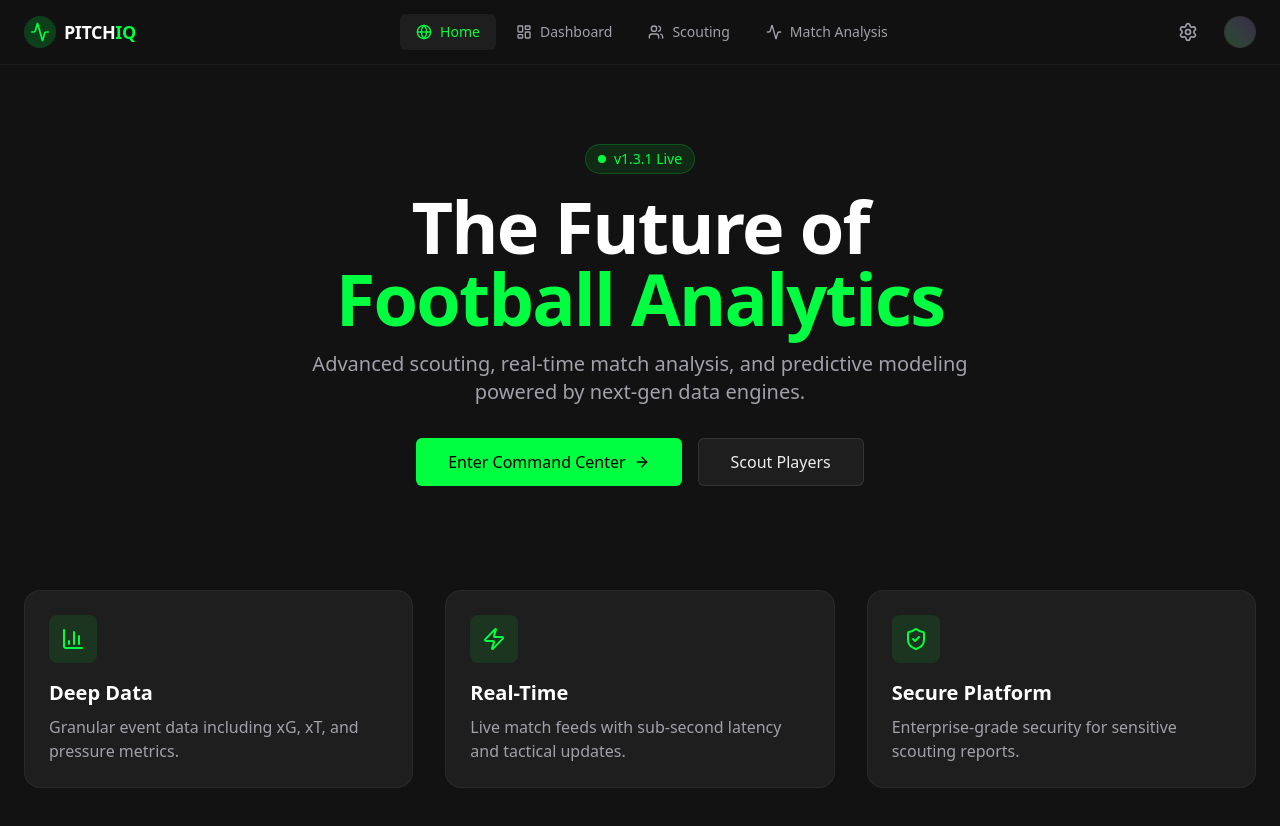
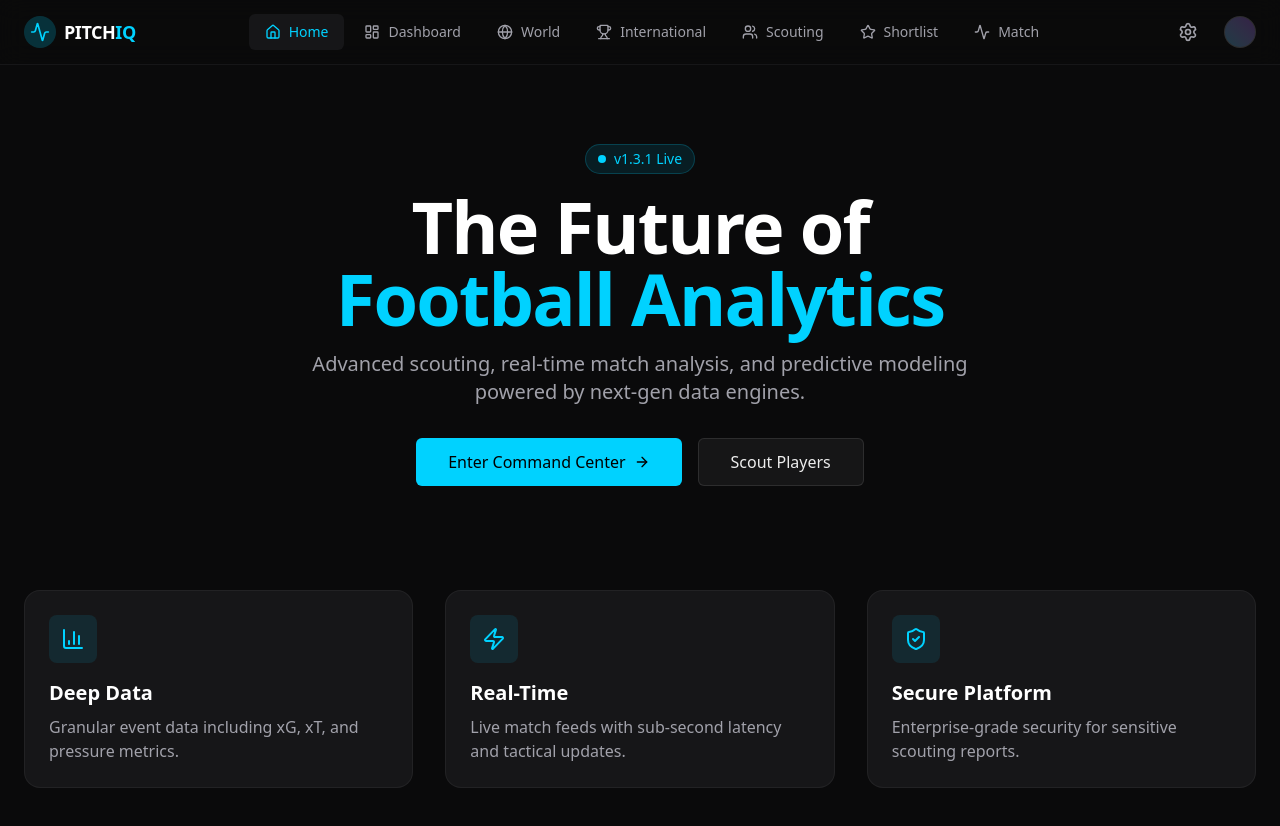
Before and after one commit to Samuele-Topi/football-analytics-platform, a Next.js app in the folder client/: page / in a window 1280 px wide. Shown: the top 826 px of the page. Built offline with nearby package versions, Linux system fonts and the light colour scheme.

Commit message:
style(client): shift to blue-cyan palette and fix navigation visibility (v1.3.5)

```diff
--- a/client/package.json
+++ b/client/package.json
@@ -1,6 +1,6 @@
 {
   "name": "client",
-  "version": "1.3.4",
+  "version": "1.3.5",
   "private": true,
   "scripts": {
     "dev": "next dev",
--- a/client/src/app/globals.css
+++ b/client/src/app/globals.css
@@ -2,23 +2,18 @@
 
 :root {
   /* Command Center Palette */
-  --background: #121212; /* Deep Charcoal */
+  --background: #0a0a0b;
   --foreground: #ededed;
-
-  --surface: #1E1E1E; /* Slate Gray */
-  --surface-hover: #2C2C2C;
-
-  --primary: #00FF41; /* Pitch Green */
+  --surface: #161618;
+  --surface-hover: #1c1c1f;
+  --primary: #00d2ff; /* Blue-blended Cyan */
   --primary-foreground: #000000;
-
-  --secondary: #FFB000; /* Warning Amber */
-  --secondary-foreground: #000000;
-
-  --danger: #FF3B30; /* Crimson */
-  --danger-foreground: #ffffff;
-
-  --muted: #2d2d2d;
+  --secondary: #3a86ff;
+  --danger: #ff3b30;
+  --muted: #888888;
   --muted-foreground: #a1a1aa;
+  --card: #161618;
+  --border: rgba(255, 255, 255, 0.1);
 }
 
 @theme inline {
--- a/client/src/components/layout/Navbar.tsx
+++ b/client/src/components/layout/Navbar.tsx
@@ -4,14 +4,17 @@ import Link from "next/link";
 import { usePathname } from "next/navigation";
 import { motion } from "framer-motion";
 import { cn } from "@/lib/utils";
-import { LayoutDashboard, Users, Activity, Settings, Globe } from "lucide-react";
+import { LayoutDashboard, Users, Activity, Settings, Globe, Star, Trophy, Home } from "lucide-react";
 import { Button } from "@/components/ui/button";
 
 const navItems = [
-  { name: "Home", href: "/", icon: Globe }, // Replaced LayoutDashboard with Home/Globe for root
+  { name: "Home", href: "/", icon: Home },
   { name: "Dashboard", href: "/dashboard", icon: LayoutDashboard },
+  { name: "World", href: "/world", icon: Globe },
+  { name: "International", href: "/competitions/international", icon: Trophy },
   { name: "Scouting", href: "/scouting", icon: Users },
-  { name: "Match Analysis", href: "/match", icon: Activity },
+  { name: "Shortlist", href: "/shortlist", icon: Star },
+  { name: "Match", href: "/match", icon: Activity },
 ];
 
 export function Navbar() {
--- a/package.json
+++ b/package.json
@@ -1,6 +1,6 @@
 {
   "name": "football_analytics_platform",
-  "version": "1.3.4",
+  "version": "1.3.5",
   "description": "Next-Gen Football Analytics Platform",
   "main": "index.js",
   "scripts": {
```
Also changed, not shown: client/public/avatars/user.svg, client/src/app/icon.svg, 1 other file (tests, documents, lock files or other folders).
